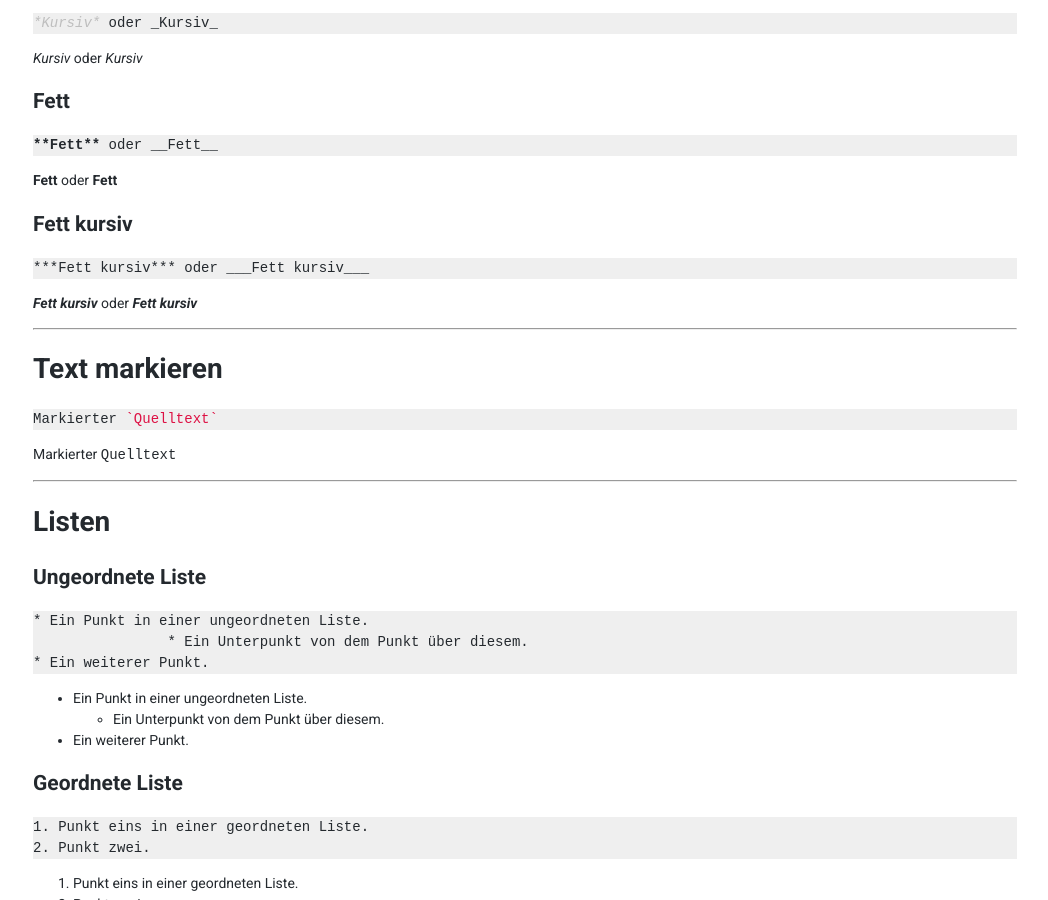
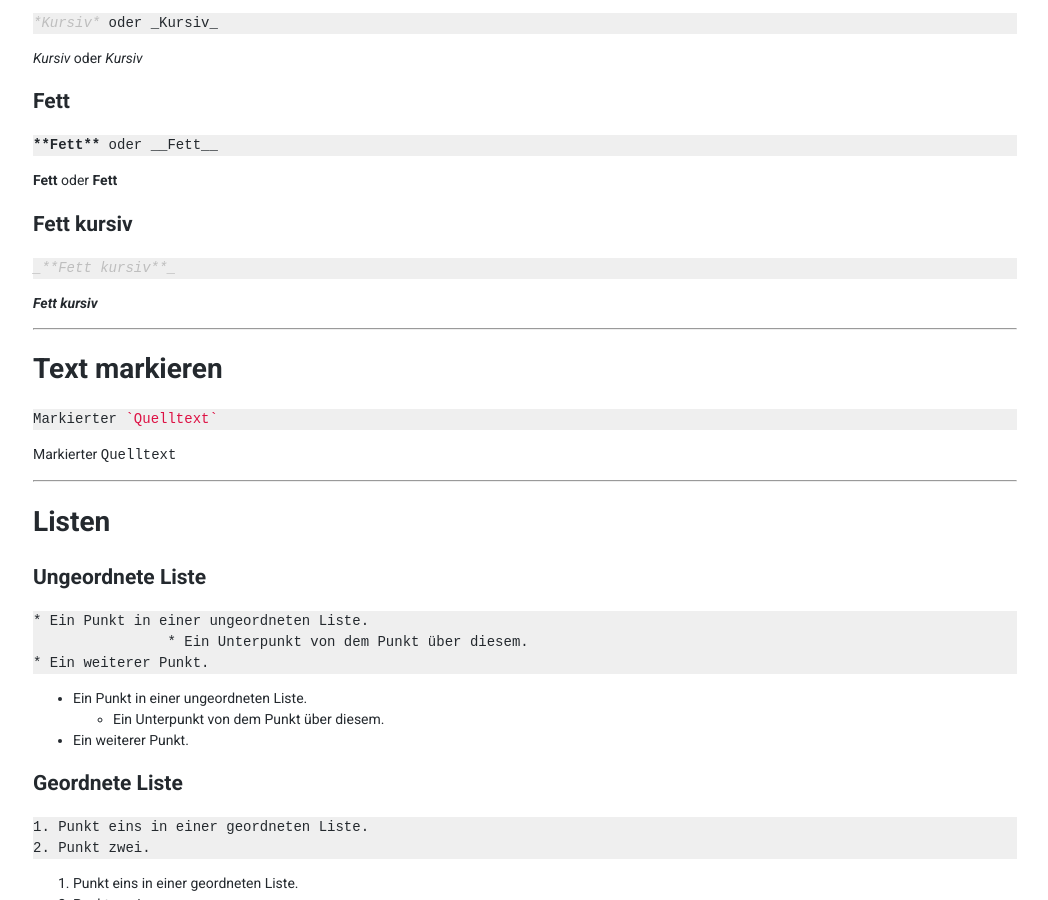
Before and after one commit to marc-q/fmtone, a Jekyll site: the page built from wiki/markdown.md, in a window 1280 px wide and 900 px high, scrolled down 505 px. Shown: the whole window, without its empty margins (115-1163 px from the left). Built offline with Jekyll 4.4.1, drawn with Linux system fonts in a browser that asks for light colours.

Commit message:
Fix bold and italic syntax.

````diff
--- a/wiki/markdown.md
+++ b/wiki/markdown.md
@@ -77,10 +77,10 @@ Fett kursiv
 -----------
 
 ```markdown
-***Fett kursiv*** oder ___Fett kursiv___
+_**Fett kursiv**_
 ```
 
-***Fett kursiv*** oder ___Fett kursiv___
+_**Fett kursiv**_
 
 ---
 
````
